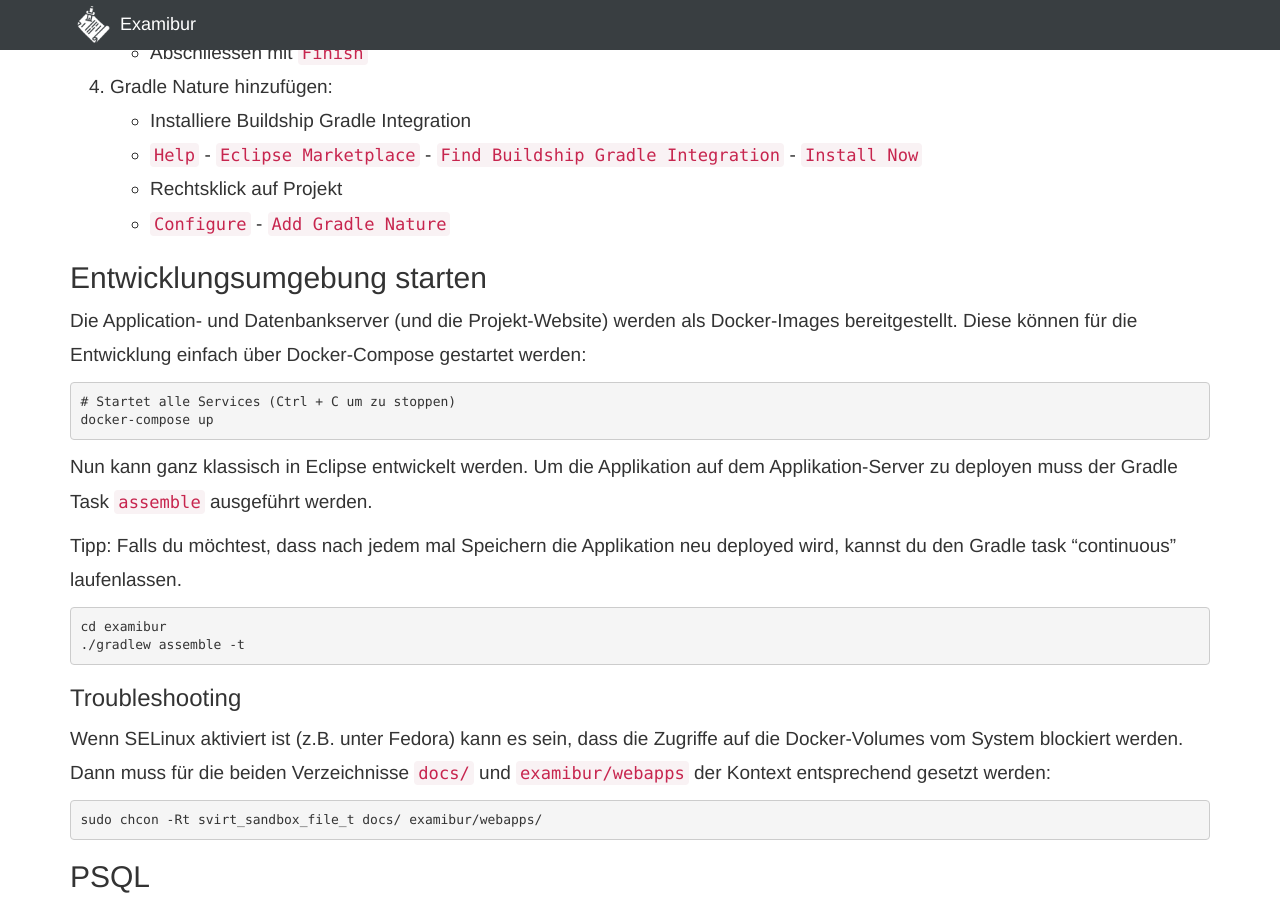
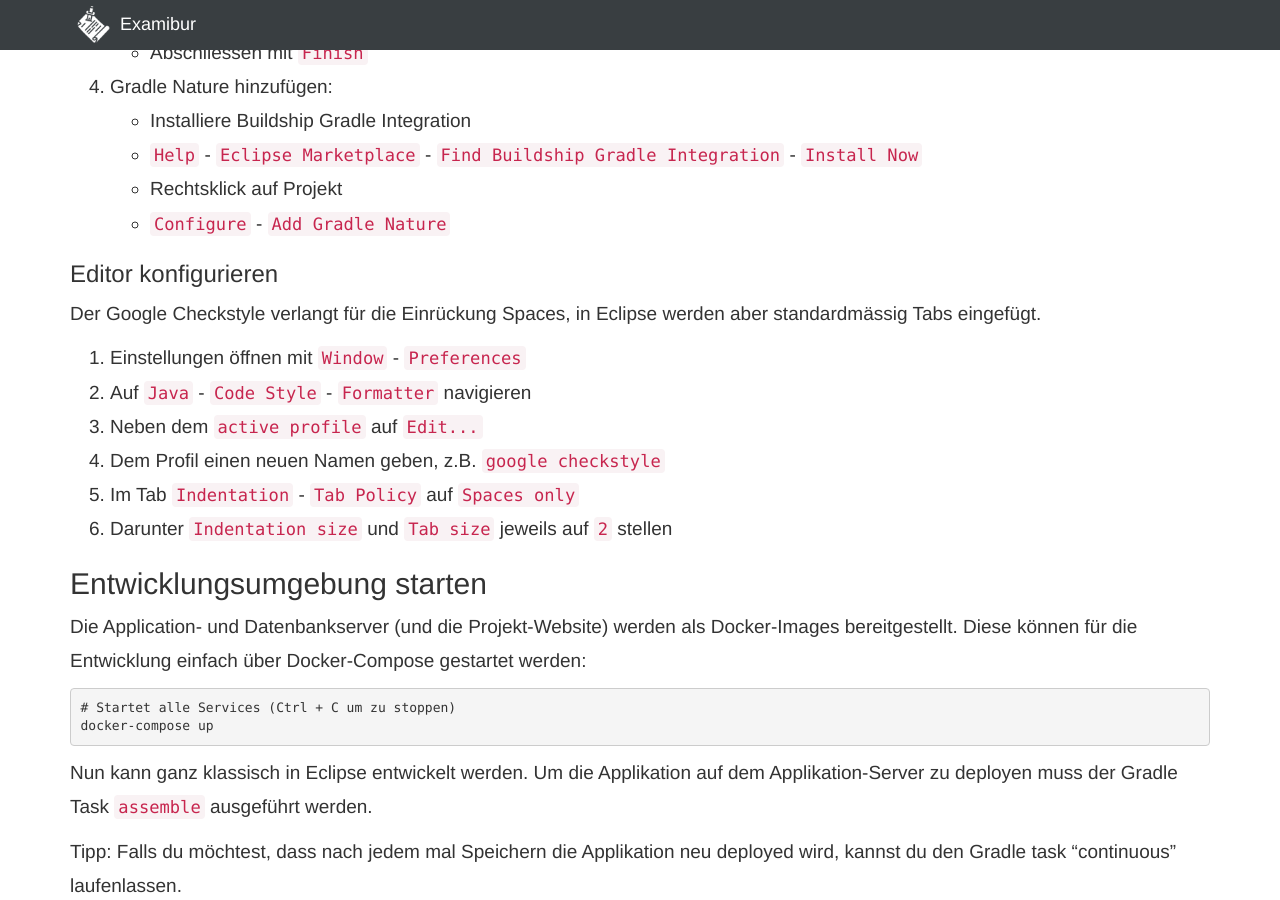
Before and after one commit to Examibur/examibur, a Jekyll site: the page built from docs/infrastruktur.md, in a window 1280 px wide and 900 px high, scrolled down 836 px. Built offline with Jekyll 4.4.1, drawn with Linux system fonts in a browser that asks for light colours; nearby versions of some CDN libraries; our own code applies the rules of GitHub Pages for plain Markdown files; Markdown is read by kramdown in place of the engine named in the settings.

Commit message:
add tabs configuration in eclipse to infrastructure doc

```diff
--- a/docs/infrastruktur.md
+++ b/docs/infrastruktur.md
@@ -26,6 +26,16 @@
     * `Help` - `Eclipse Marketplace` - `Find Buildship Gradle Integration` - `Install Now`
     * Rechtsklick auf Projekt
     * `Configure` - `Add Gradle Nature`
+
+### Editor konfigurieren
+Der Google Checkstyle verlangt für die Einrückung Spaces, in Eclipse werden aber standardmässig Tabs eingefügt.
+
+1. Einstellungen öffnen mit `Window` - `Preferences`
+2. Auf `Java` - `Code Style` - `Formatter` navigieren
+3. Neben dem `active profile` auf `Edit...`
+4. Dem Profil einen neuen Namen geben, z.B. `google checkstyle`
+5. Im Tab `Indentation` - `Tab Policy` auf `Spaces only`
+6. Darunter `Indentation size` und `Tab size` jeweils auf `2` stellen
 
 ## Entwicklungsumgebung starten
 
```
